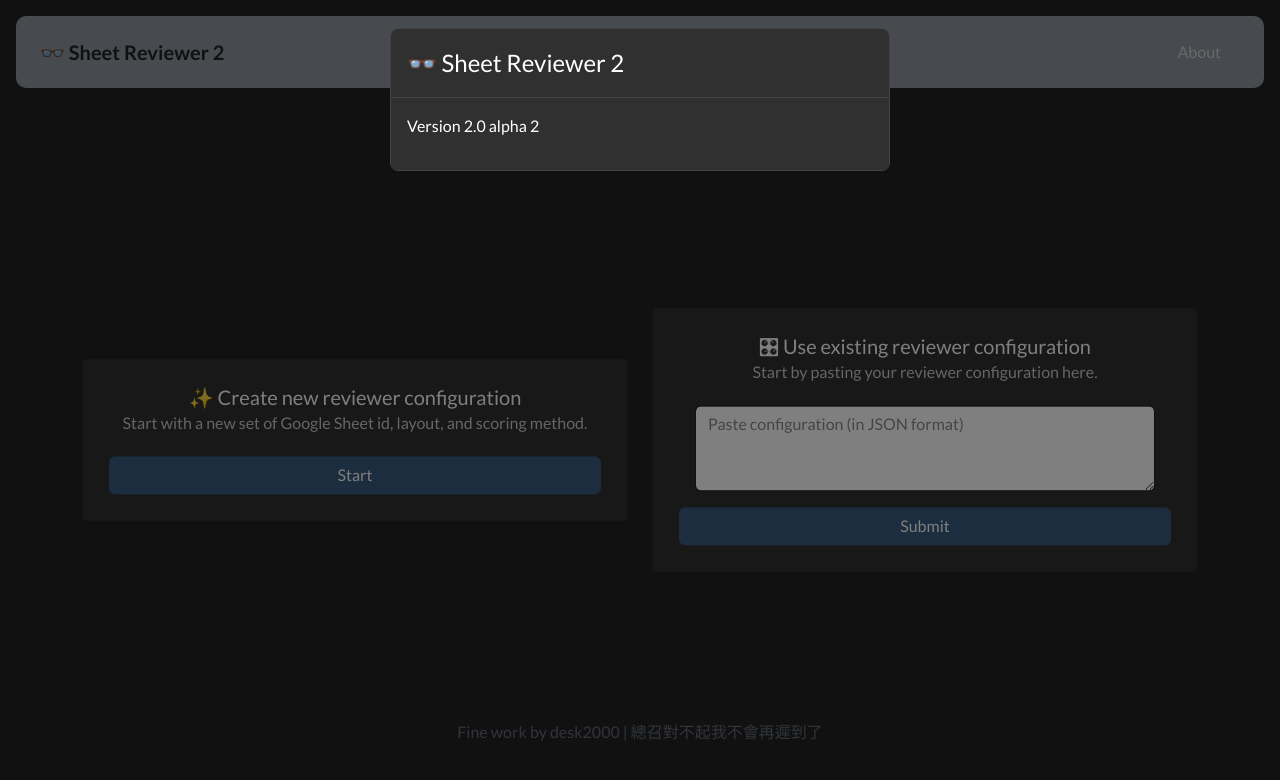
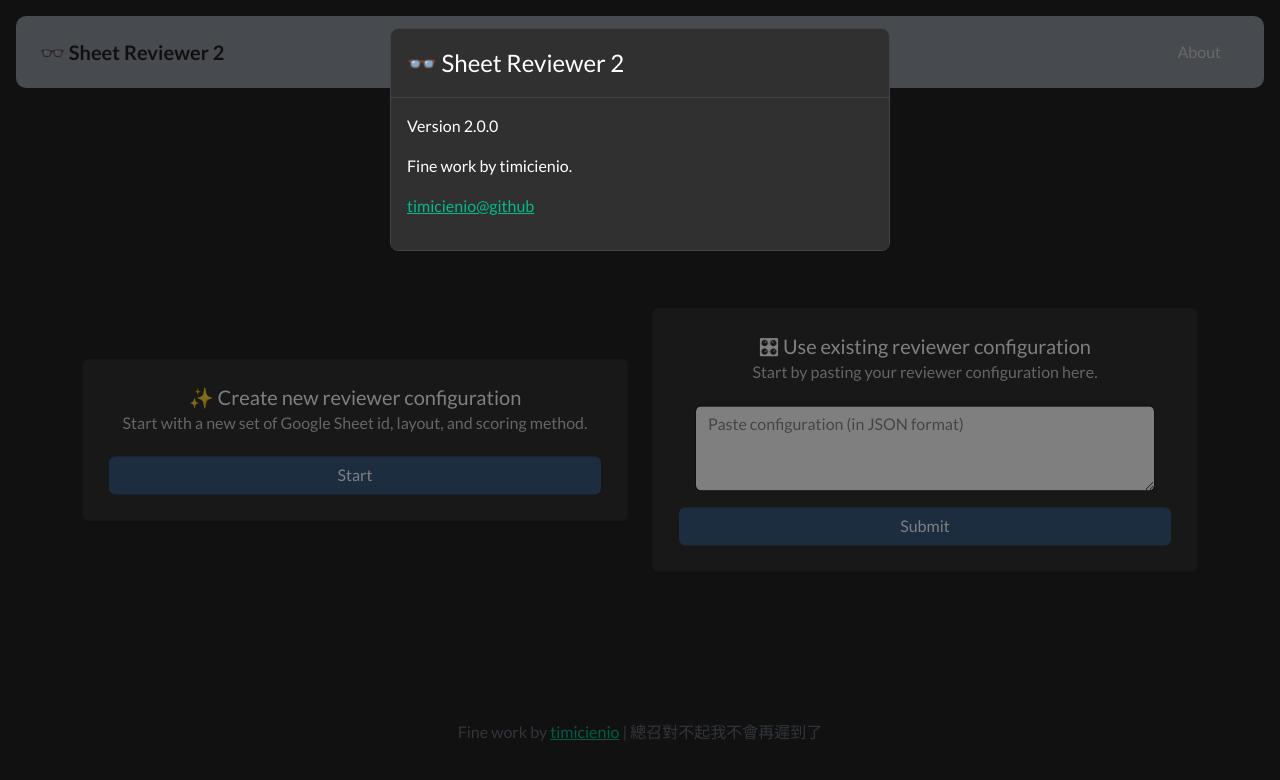
Before and after one commit to timicienio/sheet-reviewer-2, a React (Create React App) app: page /start in a window 1280 px wide. Both pictures are taken after a click on the button "About". Shown: the top 780 px of the page. Built offline with nearby package versions, Linux system fonts and the light colour scheme.

Commit message:
version 2.0.0

```diff
--- a/src/App.js
+++ b/src/App.js
@@ -18,7 +18,7 @@ const App = () => {
 	return (
 		<div className='App'>
 			<InfoPopUp
-				version='2.0 alpha 2'
+				version='2.0.0'
 				show={showInfo}
 				onHide={() => {
 					setShowInfo(false);
@@ -50,7 +50,9 @@ const App = () => {
 			</Container>
 
 			<p className='footer'>
-				Fine work by desk2000 | 總召對不起我不會再遲到了
+				Fine work by{' '}
+				<a href='https://github.com/timicienio'>timicienio</a> |
+				總召對不起我不會再遲到了
 			</p>
 		</div>
 	);
--- a/src/components/InfoPopup.js
+++ b/src/components/InfoPopup.js
@@ -9,6 +9,12 @@ export default function InfoPopUp({ show, onHide, version }) {
 			</Modal.Header>
 			<Modal.Body>
 				<p>Version {version}</p>
+				<p>{'Fine work by timicienio.'}</p>
+				<p>
+					<a href='https://github.com/timicienio'>
+						timicienio@github
+					</a>
+				</p>
 			</Modal.Body>
 		</Modal>
 	);
```
Also changed, not shown: src/containers/Reviewer.js (+0 -9 lines).
